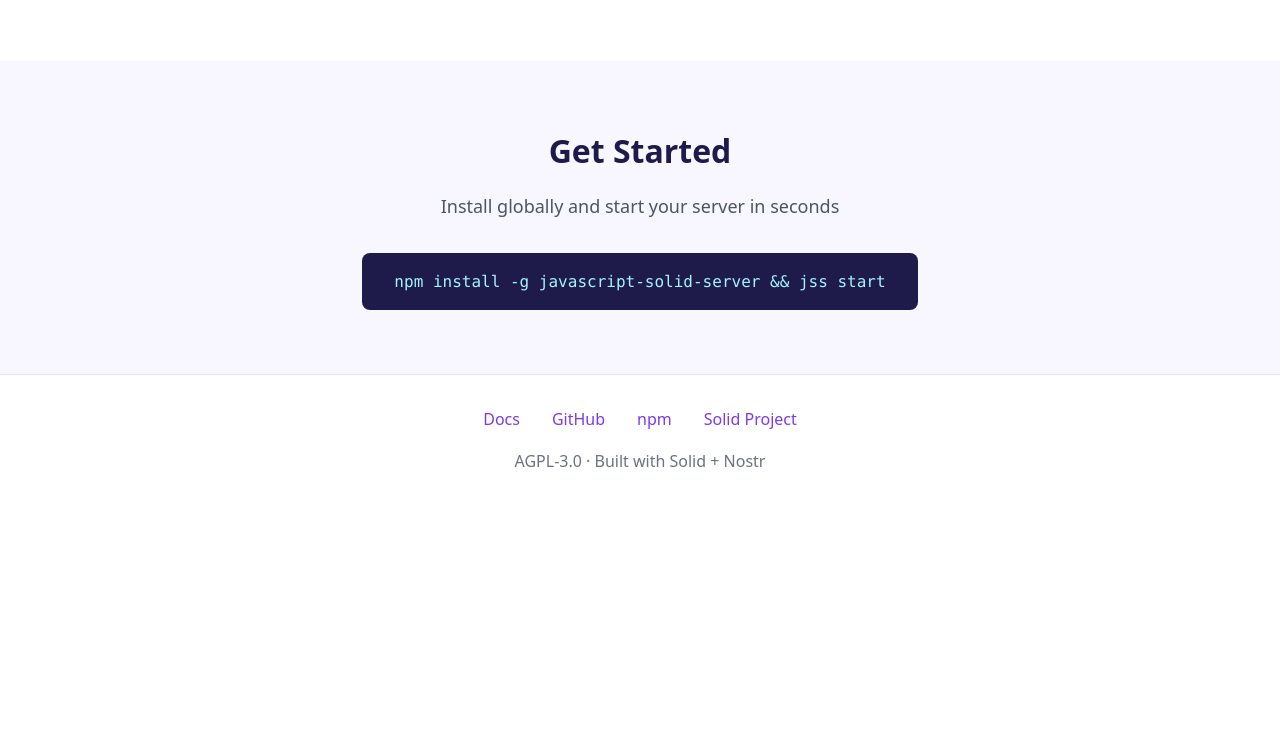
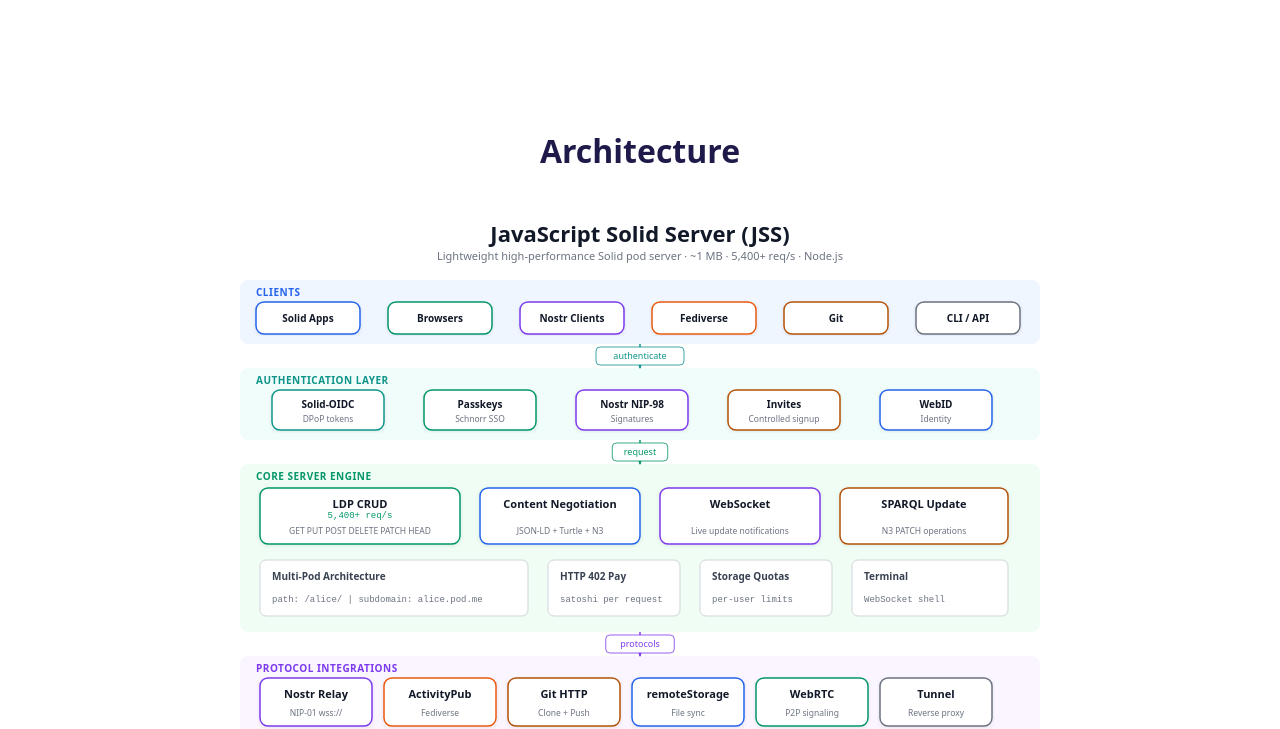
Before and after one commit to JavaScriptSolidServer/JavaScriptSolidServer.github.io, a plain HTML site: page index.html in a window 1280 px wide. Shown: the part 1052-1781 px from the top of the page. Before the commit the page ends 1559 px from the top, so only its background shows below. Drawn offline with Linux system fonts and the light colour scheme.

Commit message:
Add architecture diagram section to landing page
Closes #1

```diff
--- a/index.html
+++ b/index.html
@@ -125,6 +125,24 @@
       color: #4b5563;
     }
 
+    .architecture {
+      padding: 4rem 2rem;
+      max-width: 1200px;
+      margin: 0 auto;
+      text-align: center;
+    }
+
+    .architecture h2 {
+      font-size: 2rem;
+      margin-bottom: 2rem;
+      color: #1e1b4b;
+    }
+
+    .architecture img {
+      max-width: 100%;
+      height: auto;
+    }
+
     .cta {
       background: #f8f7ff;
       padding: 4rem 2rem;
@@ -233,6 +251,11 @@
     </div>
   </section>
 
+  <section class="architecture">
+    <h2>Architecture</h2>
+    <img src="jss-architecture.svg" alt="JSS Architecture Diagram" width="960">
+  </section>
+
   <section class="cta">
     <h2>Get Started</h2>
     <p>Install globally and start your server in seconds</p>
```
Also changed, not shown: jss-architecture.svg (added).
